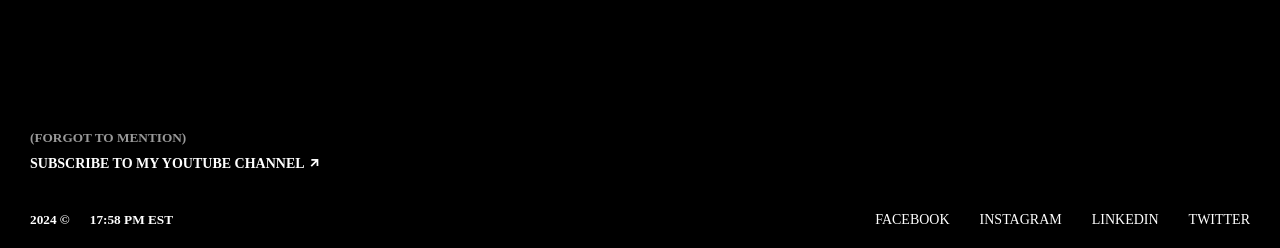
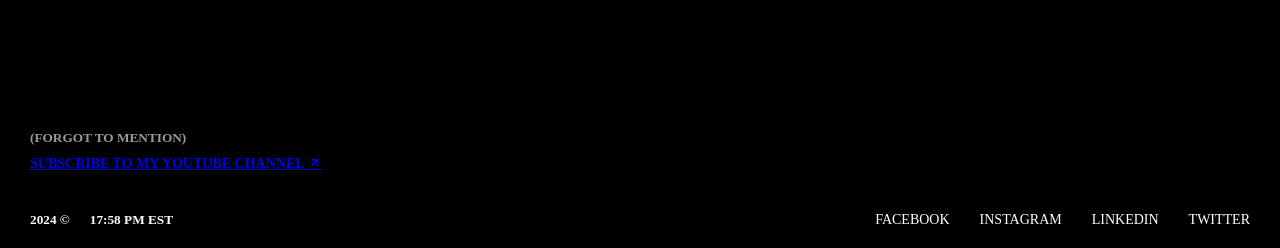
Before and after one commit to ayuwusshh/ayush, a plain HTML site: page index.html in a window 1280 px wide. Shown: the part 2001-2249 px from the top of the page. Drawn offline with nearby package versions, Linux system fonts and the light colour scheme; a script that the page names is missing.

Commit message:
Update yt link index.html

```diff
--- a/index.html
+++ b/index.html
@@ -76,7 +76,9 @@
         </div>
         <div id="subscribe">
             <h5>(forgot to mention)</h5>
-            <h3>Subscribe to my youtube channel <span class="arrow-up"><i class="ri-arrow-right-up-line"></i></span></h3>
+            <a href="https://www.youtube.com/@ayush3504" target="_blank">
+    <h3>Subscribe to my YouTube channel <i class="ri-arrow-right-up-line"></i></h3>
+</a>
         </div>
          <div id="footer">
             <div id="footerleft">
```
